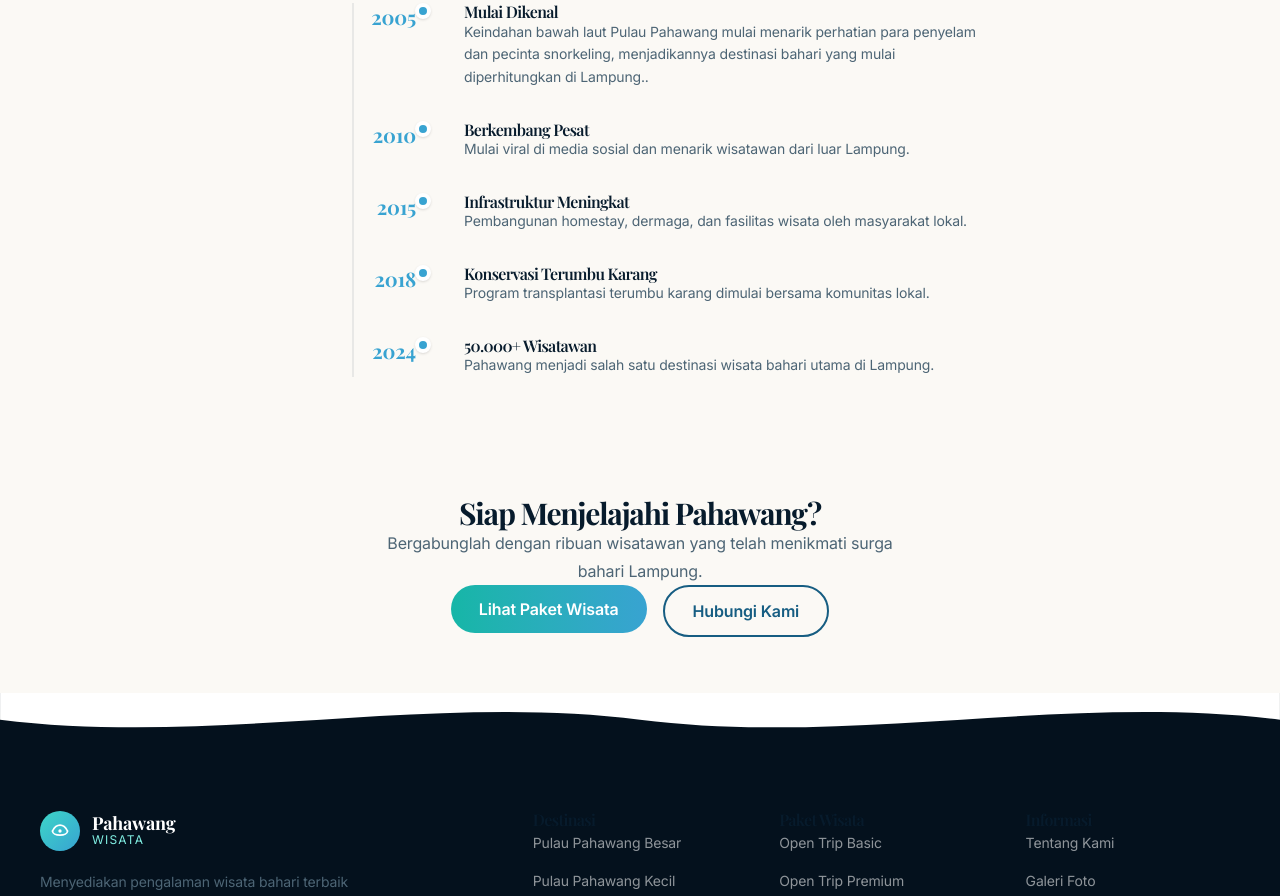
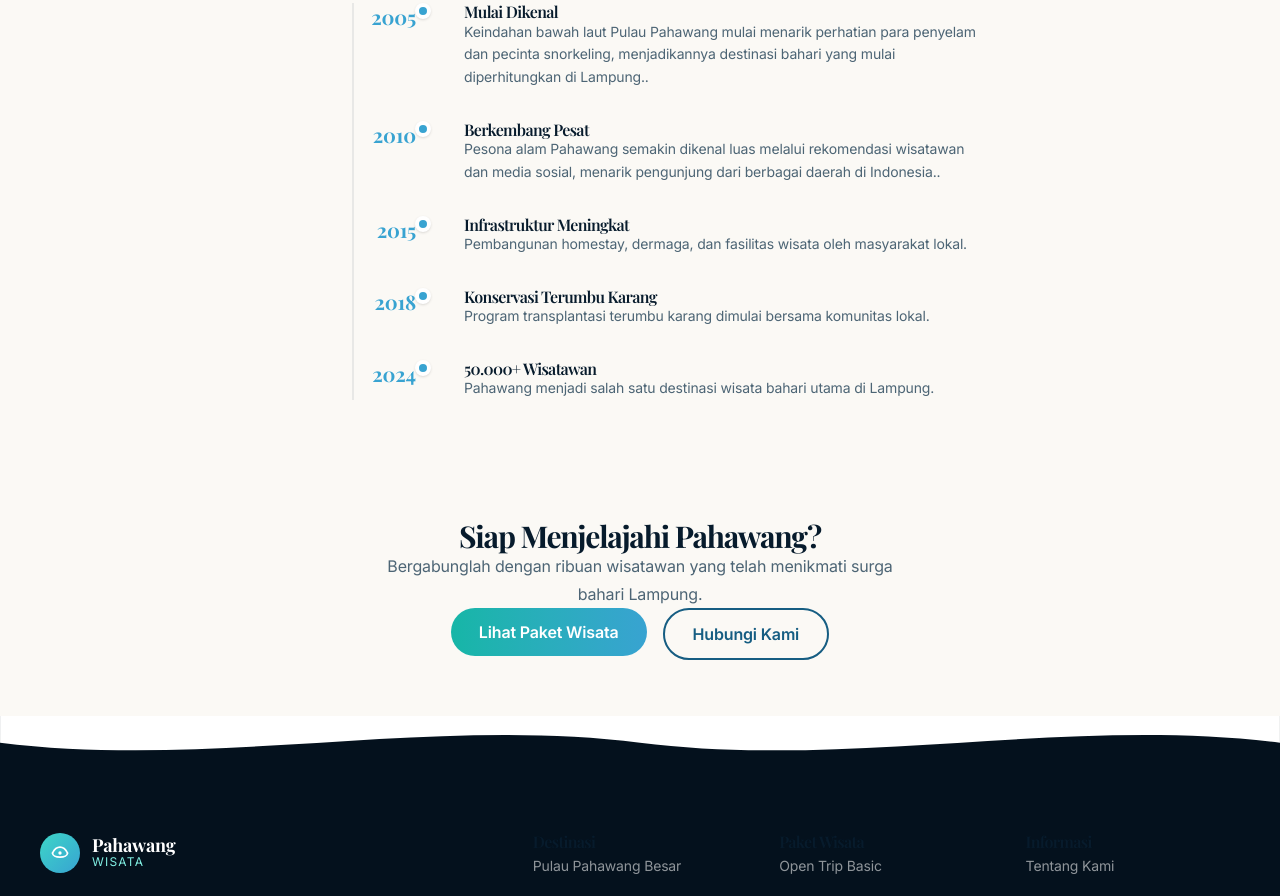
Before and after one commit to reyhansuryapratama/TA-WEB-24A-OCTUPLE, a Next.js app: page /tentang in a window 1280 px wide. Shown: the part 1640-2536 px from the top of the page. Built offline with nearby package versions, Linux system fonts and the light colour scheme.

Commit message:
main: merubah deskripsi perjalanan pahawang 2010

```diff
--- a/app/tentang/page.tsx
+++ b/app/tentang/page.tsx
@@ -38,7 +38,7 @@ const timeline = [
     judul: "Berkembang Pesat",
 
     deskripsi:
-      "Mulai viral di media sosial dan menarik wisatawan dari luar Lampung.",
+      "Pesona alam Pahawang semakin dikenal luas melalui rekomendasi wisatawan dan media sosial, menarik pengunjung dari berbagai daerah di Indonesia..",
   },
 
   {
```
